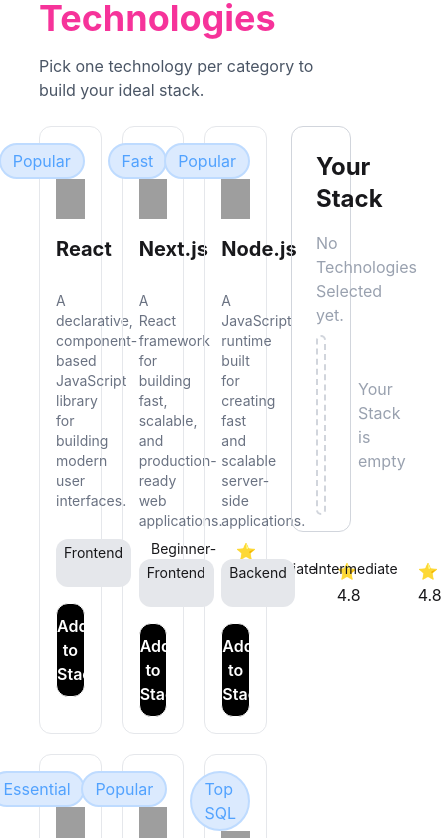
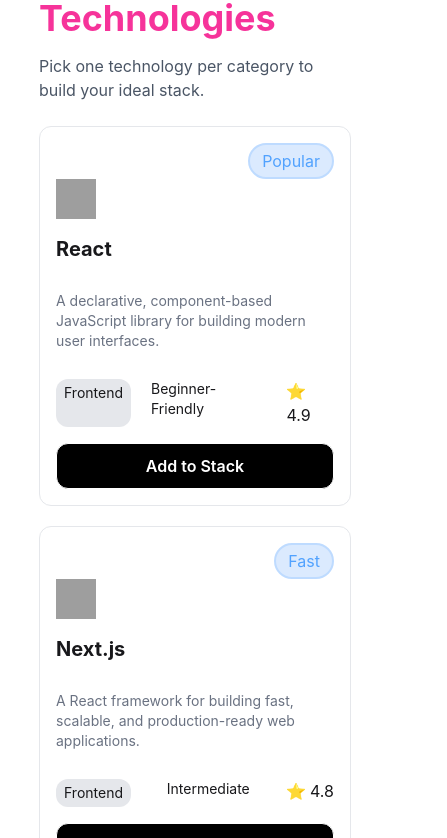
Before and after one commit to SSAShawon/dev-stack, a React (Vite) app: page / in a window 390 px wide. Shown: the part 906-1744 px from the top of the page, 447 px wide, since content can reach past the window. Built offline with nearby package versions, Linux system fonts and the light colour scheme; grey boxes are pictures that could not be loaded.

Commit message:
responsive tech section

```diff
--- a/src/components/Technologies.tsx
+++ b/src/components/Technologies.tsx
@@ -68,10 +68,10 @@ const Technologies = () => {
       </div>
 
       {/* card section */}
-      <div className="w-[80%] mx-auto grid grid-cols-4 gap-6">
+      <div className="w-[80%] mx-auto grid grid-cols-1 lg:grid-cols-4 gap-6">
         {/* Tech Card  */}
-        <div className="col-span-3">
-          <div className="grid grid-cols-3 gap-5">
+        <div className="lg:col-span-3">
+          <div className="grid grid-cols-1 sm:grid-cols-2 lg:grid-cols-3 gap-5">
             {technologies.map((technology) => (
               <Card
                 key={technology.id}
@@ -86,7 +86,7 @@ const Technologies = () => {
         </div>
 
         {/* Select Card  */}
-        <div className="col-span-1 border border-gray-300 rounded-xl px-6 py-4 self-start">
+        <div className="sm:col-span-1 border border-gray-300 rounded-xl px-6 py-4 self-start">
           <h2 className="text-2xl font-bold py-2">Your Stack</h2>
           <p className="text-gray-400 py-2">
             {selectedTechnologies.length===0 ? "No Technologies Selected yet." : `${selectedTechnologies.length} Technology Selected`}
```
